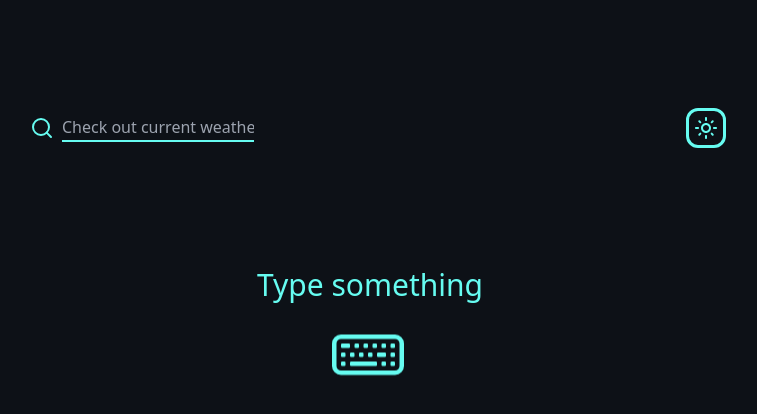
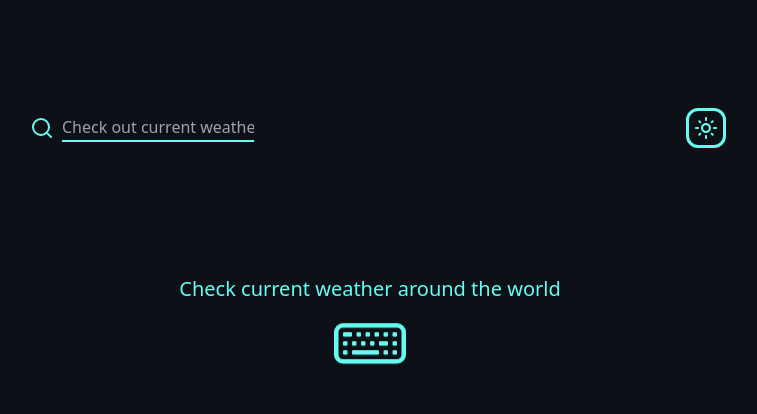
Before and after one commit to RobertoMMM/weatherByRobert, a React (Create React App) app: page / in a window 1280 px wide. Shown: the top 414 px of the page, without its empty margins (270-1027 px from the left). Built offline with nearby package versions, Linux system fonts and the light colour scheme.

Commit message:
fixing bugs

```diff
--- a/src/weather/content/Content.css
+++ b/src/weather/content/Content.css
@@ -5,8 +5,8 @@
   @apply justify-center flex relative top-1/3;
 }
 .noUserInput {
-  @apply text-3xl relative top-1/3 flex-col;
+  @apply text-xl top-1/3 m-2 text-center items-center ;
 }
 .keyboard {
-  @apply text-7xl absolute left-1/3 mt-5 animate-bounce;
+  @apply text-7xl m-auto mt-5 animate-bounce;
 }
--- a/src/weather/content/Content.jsx
+++ b/src/weather/content/Content.jsx
@@ -37,7 +37,7 @@ const Content = () => {
   const NoUserInput = () => {
     return (
       <div className="noUserInput">
-        <p>Type something</p>
+        <p>Check current weather around the world</p>
         <BsKeyboard className="keyboard" />
       </div>
     );
```
